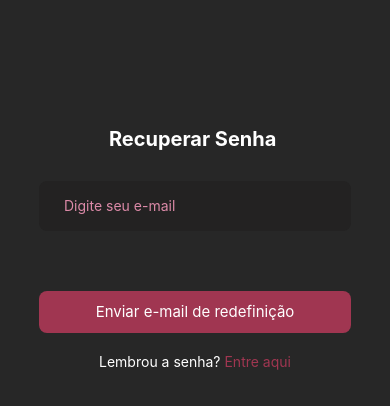
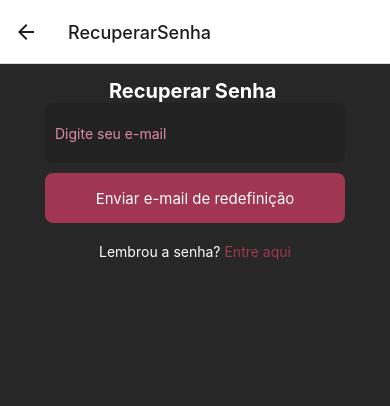
Before and after one commit to Emii2003/Sprint2Mobile, a React Native app: screen /RecuperarSenha in a window 390 px wide. Shown: the top 406 px of the page. Built offline with nearby package versions, Linux system fonts and the light colour scheme.

Commit message:
Ajustando o APP para funcionar no emulador android 14 pixel 8

```diff
--- a/App.js
+++ b/App.js
@@ -6,13 +6,17 @@ import Login from './screens/Login';
 import RegistraUsuario from './screens/RegistraUsuario';
 import RecuperarSenha from './screens/RecuperarSenha';
 import Teste from './screens/Teste';
+import 'react-native-gesture-handler';
+import { LogBox } from 'react-native'; // Importar LogBox para versões mais recentes
 
+// Desativa todos os warnings
+LogBox.ignoreAllLogs(); // Ignora todos os logs
 const Stack = createStackNavigator();
 import './Firebase'; // Importação do arquivo de configuração do Firebase
 
 function MyStack() {
   return (
-    <Stack.Navigator headerMode="none">
+    <Stack.Navigator headerShown="false">
       <Stack.Screen name="Home" component={Home} />
       <Stack.Screen name="RegistraUsuario" component={RegistraUsuario} />
       <Stack.Screen name="Login" component={Login} />
--- a/app.json
+++ b/app.json
@@ -6,7 +6,6 @@
     "orientation": "portrait",
     "userInterfaceStyle": "light",
     "splash": {
-      "image": "./assets/splash.png",
       "resizeMode": "contain",
       "backgroundColor": "#ffffff"
     },
--- a/components/ButtonClean.js
+++ b/components/ButtonClean.js
@@ -13,14 +13,14 @@ export default ButtonClean;
 
 const styles = StyleSheet.create({
   buttonDark:{
-    marginTop: '5vh',
-    width: '80vw',
-    height: '5vh',
+    marginTop: 5,
+    width: 300,
+    height: 50,
     borderWidth: 2,
     borderColor: "#DC8AA8",
     justifyContent: 'center',
     alignItems: 'center',
-    borderRadius: '8px'
+    borderRadius: 8
   },
   buttonText:{
     color: '#DC8AA8',
--- a/components/ButtonDark.js
+++ b/components/ButtonDark.js
@@ -10,13 +10,13 @@ const ButtonDark = ({ name, onPress }) => {
 
 const styles = StyleSheet.create({
     buttonDark: {
-        marginTop: 50,
+        // marginTop: 300,
         backgroundColor: '#A03651',
-        width: '80vw',
-        height: '5vh',
+        width: 300,
+        height: 50,
         justifyContent: 'center',
         alignItems: 'center',
-        borderStyle: 'none',
+        // borderStyle: 'none',
         borderRadius: 8,
     },
     buttonText: {
--- a/components/Input.js
+++ b/components/Input.js
@@ -24,11 +24,14 @@ export default Input;
 const styles = StyleSheet.create({
     input: {
         backgroundColor: '#232222',
-        width: '80vw',
-        height: 35,
+        width: 300,
+        height: 60,
         borderRadius: 8,
-        padding: 25,
+        padding: 10,
         marginBottom: 10,
         color: '#DC8AA8'
     },
+    placeholder: {
+        color: "#fff"
+    }
 });
--- a/components/Title.js
+++ b/components/Title.js
@@ -11,11 +11,9 @@ export default Title;
 
 const styles = StyleSheet.create({
     title:{
-      flex: 1,
         textAlign: 'left',
         fontSize: 20,
         fontWeight: 'bold',
         color: '#fff',
-        marginBottom: 30,
       },
 });
--- a/package.json
+++ b/package.json
@@ -11,6 +11,7 @@
   "dependencies": {
     "@expo-google-fonts/poppins": "^0.2.3",
     "@expo/metro-runtime": "~3.1.3",
+    "@react-native-picker/picker": "^2.7.7",
     "@react-navigation/native": "^6.1.17",
     "@react-navigation/stack": "^6.3.29",
     "axios": "^1.6.8",
@@ -22,6 +23,7 @@
     "react-dom": "18.2.0",
     "react-icons": "^5.1.0",
     "react-native": "0.73.6",
+    "react-native-gesture-handler": "~2.14.0",
     "react-native-onboard": "^2.6.0",
     "react-native-onboarding-swiper": "^1.2.0",
     "react-native-safe-area-context": "4.8.2",
--- a/screens/Home.js
+++ b/screens/Home.js
@@ -36,7 +36,7 @@ const styles = StyleSheet.create({
   },
   contentMain: {
     display: 'flex',
-    marginTop: '15vh',
+    marginTop: 15,
     alignItems: 'center',
     justifyContent: 'center',
     flexDirection: 'column'
@@ -44,8 +44,8 @@ const styles = StyleSheet.create({
   textMain: {
     textAlign: 'center',
     color: '#fff',
-    marginTop: '5vh',
-    fontSize: '1.3rem',
+    marginTop: 5,
+    fontSize: 30,
     fontStyle: "italic"
   },
   innerText: {
@@ -56,14 +56,14 @@ const styles = StyleSheet.create({
     height: 150,
   },
   buttonDark:{
-    marginTop: '5vh',
+    marginTop: 5,
     backgroundColor: '#A03651',
-    width: '80vw',
-    height: '5vh',
+    width: 80,
+    height: 5,
     justifyContent: 'center',
     alignItems: 'center',
     borderStyle: 'none',
-    borderRadius: '8px'
+    borderRadius: 8
   },
   buttonText:{
     color: '#fff',
--- a/screens/Login.js
+++ b/screens/Login.js
@@ -77,7 +77,7 @@ const styles = StyleSheet.create({
         display: 'flex',
         justifyContent: 'center',
         alignItems: 'center',
-        marginTop: '15vh',
+        marginTop: 100,
     },
     textsecondary: {
         marginTop: 20,
--- a/screens/RecuperarSenha.js
+++ b/screens/RecuperarSenha.js
@@ -50,7 +50,7 @@ const styles = StyleSheet.create({
         display: 'flex',
         justifyContent: 'center',
         alignItems: 'center',
-        marginTop: '15vh',
+        marginTop: 15,
     },
     textsecondary: {
         marginTop: 20,
--- a/screens/RegistraUsuario.js
+++ b/screens/RegistraUsuario.js
@@ -1,5 +1,6 @@
 import React, { useState } from 'react';
-import { StyleSheet, Text, View, Alert, Picker } from 'react-native';
+import { StyleSheet, Text, View, Alert } from 'react-native';
+import { Picker } from '@react-native-picker/picker';
 import { getAuth, createUserWithEmailAndPassword, sendEmailVerification } from 'firebase/auth';
 import { getFirestore, doc, setDoc } from 'firebase/firestore';
 import app from '../Firebase'; // Importação do Firebase
@@ -178,7 +179,7 @@ const styles = StyleSheet.create({
         display: 'flex',
         justifyContent: 'center',
         alignItems: 'center',
-        marginTop: '15vh',
+        marginTop: 15,
     },
     campoCadastro: {
         marginBottom: 15
@@ -192,7 +193,7 @@ const styles = StyleSheet.create({
     },
     pickerContainer: {
         backgroundColor: '#232222',
-            width: '80vw',
+        width: 300,
         height: 50,
         borderRadius: 8,
         paddingHorizontal: 10,
```
Also changed, not shown: 1 other file (tests, documents, lock files or other folders).
